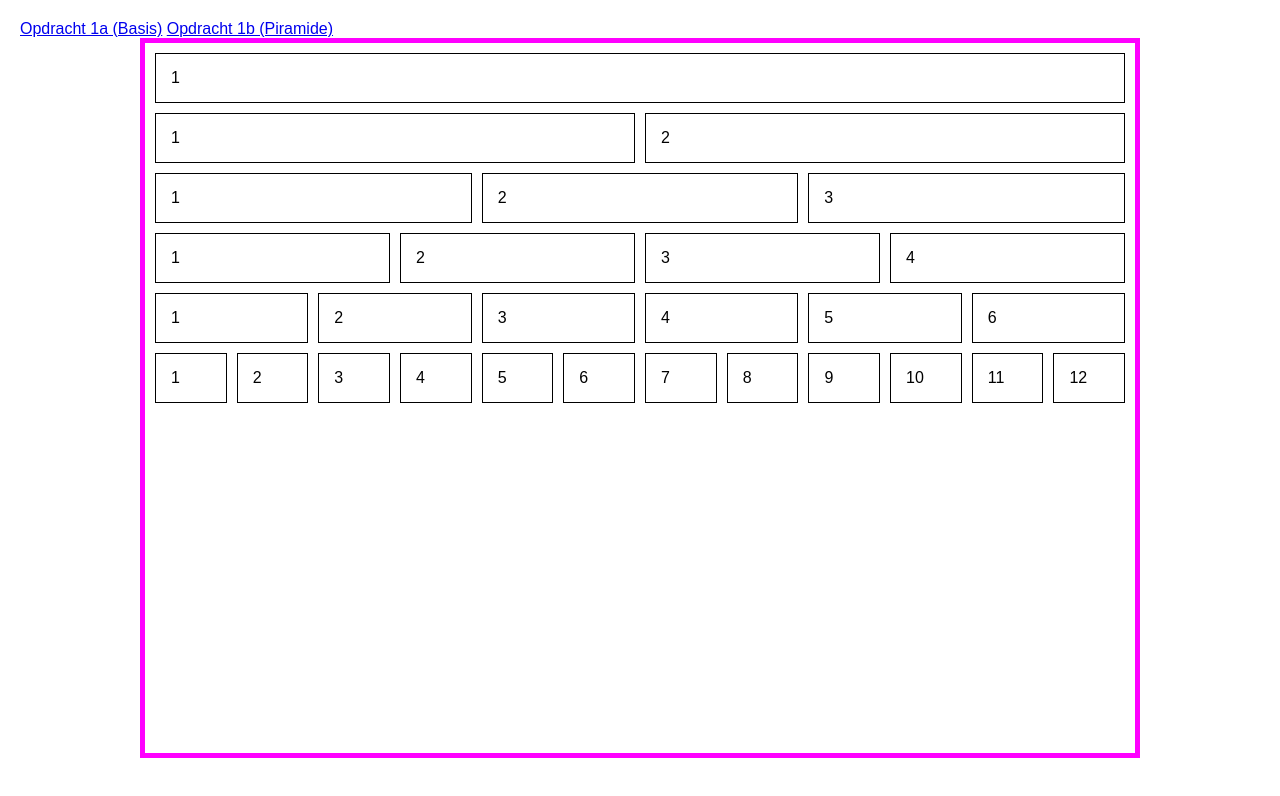
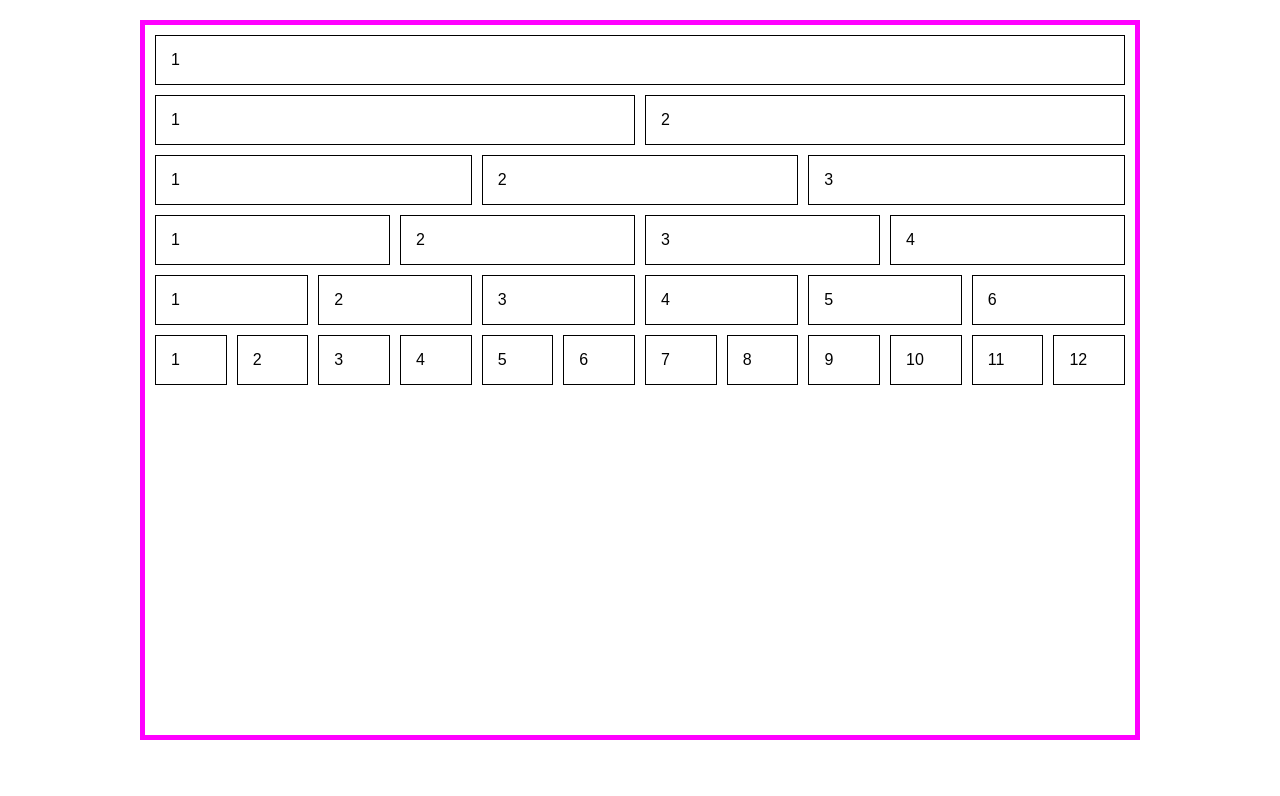
Before and after one commit to iceoostrum-web/fe-p2, a plain HTML site: page opdracht-1b/index.html in a window 1280 px wide. Drawn offline with Linux system fonts and the light colour scheme.

Commit message:
Add files via upload

```diff
--- a/opdracht-1b/index.html
+++ b/opdracht-1b/index.html
@@ -3,15 +3,10 @@
 <head>
     <meta charset="UTF-8">
     <meta name="viewport" content="width=device-width, initial-scale=1.0">
-    <title>Opdracht 1 - Grid Piramide</title>
+    <title>Opdracht 1b - Grid Piramide</title>
     <link rel="stylesheet" href="style.css">
 </head>
 <body>
-    <nav class="nav-bar">
-        <a href="../opdracht-1/index.html">Opdracht 1a (Basis)</a>
-        <a href="index.html" class="active">Opdracht 1b (Piramide)</a>
-    </nav>
-
     <div class="container">
         <div class="row">
             <div class="col-12">1</div>
```
